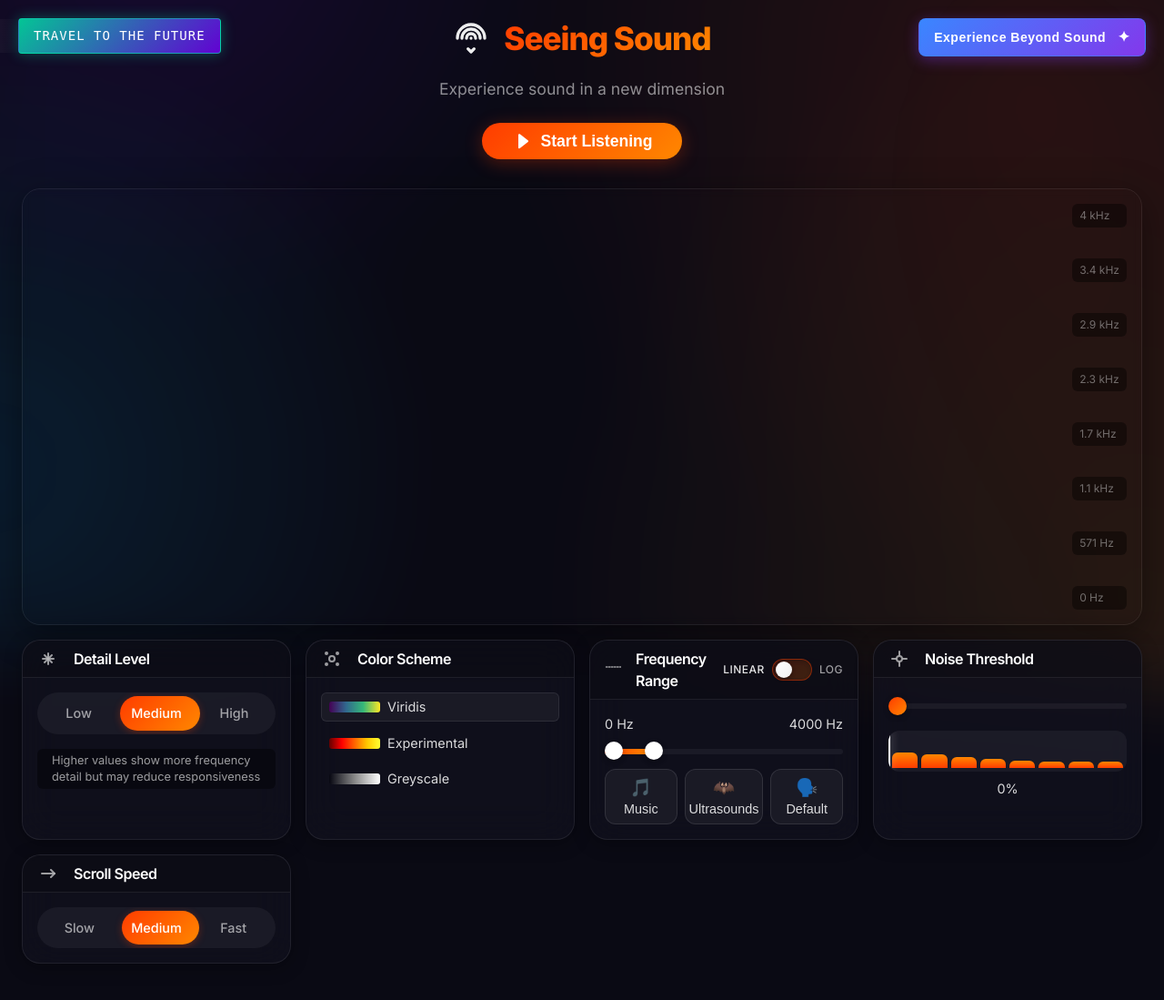
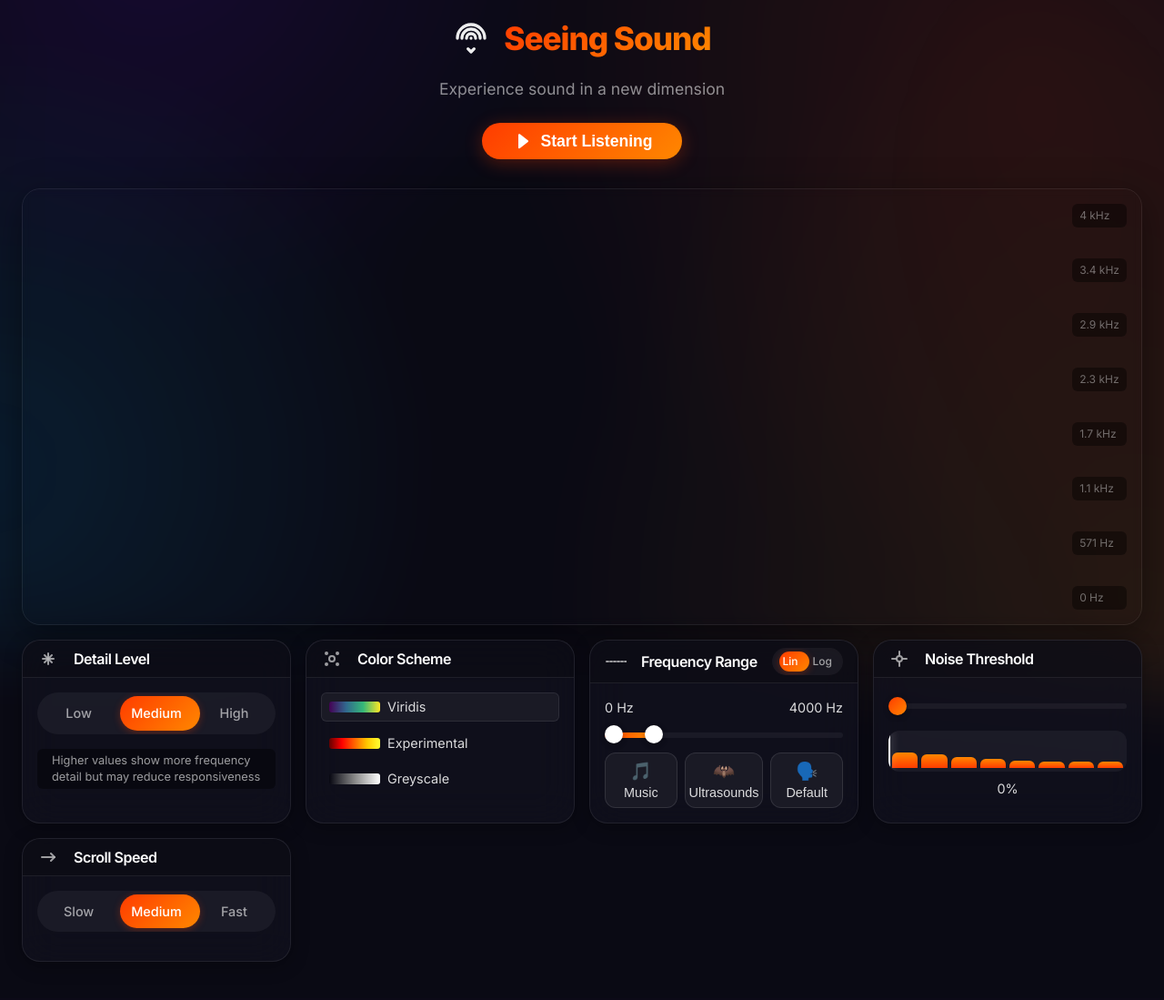
Before and after one commit to cheriestoner/Seeing-Voice, a Flask app: page / in a window 1280 px wide. Shown: the whole page at 91% size. After the commit the page ends 1057 px from the top, so only its background shows below. Run offline with Flask 3, Linux system fonts and the light colour scheme.

Commit message:
merge segmented control switch

```diff
--- a/static/css/styles.css
+++ b/static/css/styles.css
@@ -405,8 +405,20 @@ main {
     background-color: var(--input-background);
     border-radius: var(--radius-round);
     padding: var(--space-xs);
+    overflow: hidden;
+}
+
+.card-content .segmented-control {
     margin-bottom: var(--space-md);
-    overflow: hidden;
+}
+
+.card-header .segmented-control {
+    margin-left: auto;
+}
+
+.card-header .segmented-control label {
+    font-size: 0.75rem;
+    padding: 2px 8px;
 }
 
 .segmented-control input[type="radio"] {
@@ -443,38 +455,6 @@ main {
     transition: transform var(--transition-bounce), width var(--transition-medium);
 }
 
-/* Speed control (same improvements as segmented control) */
-.speed-control {
-    display: flex;
-    position: relative;
-    background-color: var(--input-background);
-    border-radius: var(--radius-round);
-    padding: var(--space-xs);
-    overflow: hidden;
-}
-
-.speed-control input[type="radio"] {
-    display: none;
-}
-
-.speed-control label {
-    flex: 1;
-    text-align: center;
-    padding: var(--space-sm) var(--space-xs);
-    font-size: 0.9rem;
-    font-weight: 500;
-    color: var(--text-dim);
-    cursor: pointer;
-    position: relative;
-    z-index: 2;
-    transition: color var(--transition-fast);
-    border-radius: var(--radius-round);
-    white-space: nowrap;
-}
-
-.speed-control input[type="radio"]:checked + label {
-    color: var(--text-bright);
-}
 
 /* Tooltips */
 .tooltip {
@@ -835,8 +815,7 @@ footer {
         font-size: 2rem;
     }
 
-    .segmented-control label,
-    .speed-control label {
+    .segmented-control label {
         font-size: 0.75rem;
         padding: var(--space-xs);
     }
--- a/static/js/app.js
+++ b/static/js/app.js
@@ -8,11 +8,12 @@
 
 // Constants for visualization
 const MIN_THRESHOLD = 3e-3; // Minimum shader threshold — prevents near-silent pixels from showing palette color
+const CURSOR_X = 0.67;      // Horizontal position of the newest-data cursor (0 = left, 1 = right)
 
 const SCROLL_SPEEDS = {
-    'slow': 1,
-    'medium': 2,
-    'fast': 3
+    'slow': 3,
+    'medium': 6,
+    'fast': 12
 };
 
 const PRESETS = {
@@ -180,15 +181,14 @@ class SeeingSound {
             void main() {
                 vec3 backgroundColor = vec3(0.027, 0.027, 0.067); // #070711
 
-                // Right half is empty - Visualization starts from the center to the left
-                if (v_uv.x > 0.5) {
+                // Right portion is empty — cursor position controlled by CURSOR_X
+                if (v_uv.x > ${CURSOR_X}) {
                     gl_FragColor = vec4(backgroundColor, 1.0);
                     return;
                 }
 
-                // X mapping: center (v_uv.x=0.5) = newest, left edge = oldest
-                // Map v_uv.x in [0, 0.5] -> texture x in [u_offset - u_visible_width, u_offset]
-                float x = u_offset + (2.0 * v_uv.x - 1.0) * u_visible_width;
+                // X mapping: cursor (v_uv.x=CURSOR_X) = newest, left edge = oldest
+                float x = u_offset + (v_uv.x / ${CURSOR_X} - 1.0) * u_visible_width;
                 x = fract(x);
 
                 // Y mapping (Frequency Zoom)
@@ -208,10 +208,17 @@ class SeeingSound {
                 float amp = texture2D(u_texture, vec2(x, y)).r;
                 vec3 color = getColor(v_uv.y, amp);
 
-                // Grid lines (horizontal freq lines + vertical time lines in left half)
-                if (mod(v_uv.y * 8.0, 1.0) < 0.02 || mod(v_uv.x * 10.0, 1.0) < 0.02) {
-                    color += vec3(0.1);
+                // Spawn flash — exponential brightness boost at the newest data edge (skip background)
+                if (amp >= u_threshold) {
+                    float distFromEdge = ${CURSOR_X} - v_uv.x;
+                    float spawnBoost = 1.0 + 2.5 * exp(-distFromEdge * 40.0);
+                    color *= spawnBoost;
                 }
+
+                // // Grid lines (horizontal freq lines + vertical time lines in left half)
+                // if (mod(v_uv.y * 8.0, 1.0) < 0.02 || mod(v_uv.x * 10.0, 1.0) < 0.02) {
+                //     color += vec3(0.1);
+                // }
 
                 // Fade out on the far left (oldest data)
                 float fadeAlpha = 1.0;
@@ -222,8 +229,8 @@ class SeeingSound {
 
                 // Tiny blur at the right edge (newest data) — softens without visible lag
                 float edgeBlur = 0.02;
-                if (v_uv.x > (0.5 - edgeBlur)) {
-                    fadeAlpha *= smoothstep(0.5, 0.5 - edgeBlur, v_uv.x);
+                if (v_uv.x > (${CURSOR_X} - edgeBlur)) {
+                    fadeAlpha *= smoothstep(${CURSOR_X}, ${CURSOR_X} - edgeBlur, v_uv.x);
                 }
 
                 color = mix(backgroundColor, color, fadeAlpha);
@@ -316,14 +323,14 @@ class SeeingSound {
             this.updateFrequencyScale(); // update when slider max changes
         });
 
-        // Scale toggle checkbox
-        const scaleToggle = document.getElementById('scaleToggle');
-        if (scaleToggle) {
-            scaleToggle.addEventListener('change', (e) => {
-                this.settings.scale = e.target.checked ? 'log' : 'linear';
+        // Scale segmented control
+        document.querySelectorAll('input[name="scale-radio"]').forEach(radio => {
+            radio.addEventListener('change', (e) => {
+                this.settings.scale = e.target.value;
+                this.updateSegmentedControlIndicators();
                 this.updateFrequencyScale();
             });
-        }
+        });
 
         // Frequency preset buttons
         document.querySelectorAll('.preset-btn').forEach(btn => {
@@ -352,10 +359,10 @@ class SeeingSound {
                 document.getElementById('minFreqLabel').textContent = `${preset.minFreq} Hz`;
                 document.getElementById('maxFreqLabel').textContent = `${preset.maxFreq} Hz`;
 
-                // Update toggle checkbox state
-                if (scaleToggle) {
-                    scaleToggle.checked = preset.scale === 'log';
-                }
+                // Update scale radio
+                const scaleRadio = document.querySelector(`input[name="scale-radio"][value="${preset.scale}"]`);
+                if (scaleRadio) scaleRadio.checked = true;
+                this.updateSegmentedControlIndicators();
 
                 this.updateRangeSliderTrack();
 
@@ -410,27 +417,18 @@ class SeeingSound {
      * Update segmented control indicators
      */
     updateSegmentedControlIndicators() {
-        // FFT size indicator
-        const fftRadio = document.querySelector(`input[name="fft-radio"][value="${this.settings.fftSize}"]:checked`);
-        if (fftRadio) {
-            const fftLabel = fftRadio.nextElementSibling;
-            const fftIndicator = fftRadio.closest('.segmented-control').querySelector('.selection-indicator');
+        const update = (name, value) => {
+            const radio = document.querySelector(`input[name="${name}"][value="${value}"]:checked`);
+            if (!radio) return;
+            const label = radio.nextElementSibling;
+            const indicator = radio.closest('.segmented-control').querySelector('.selection-indicator');
+            indicator.style.width = `${label.offsetWidth}px`;
+            indicator.style.transform = `translateX(${label.offsetLeft}px)`;
+        };
 
-            // Position and size the indicator
-            fftIndicator.style.width = `${fftLabel.offsetWidth}px`;
-            fftIndicator.style.transform = `translateX(${fftLabel.offsetLeft}px)`;
-        }
-
-        // Scroll speed indicator
-        const speedRadio = document.querySelector(`input[name="speed-radio"][value="${this.settings.scrollSpeed}"]:checked`);
-        if (speedRadio) {
-            const speedLabel = speedRadio.nextElementSibling;
-            const speedIndicator = speedRadio.closest('.speed-control').querySelector('.selection-indicator');
-
-            // Position and size the indicator
-            speedIndicator.style.width = `${speedLabel.offsetWidth}px`;
-            speedIndicator.style.transform = `translateX(${speedLabel.offsetLeft}px)`;
-        }
+        update('fft-radio', this.settings.fftSize);
+        update('speed-radio', this.settings.scrollSpeed);
+        update('scale-radio', this.settings.scale);
     }
 
     /**
--- a/templates/index.html
+++ b/templates/index.html
@@ -105,98 +105,6 @@
             margin-left: 5px;
         }
 
-        /* Scale Toggle Switch */
-        .scale-toggle-container {
-            display: flex;
-            align-items: center;
-            gap: 8px;
-            margin-left: auto;
-        }
-
-        .scale-label-text {
-            font-size: 0.75rem;
-            color: rgba(255, 255, 255, 0.6);
-            font-weight: 500;
-            text-transform: uppercase;
-            letter-spacing: 0.5px;
-            transition: color 0.3s ease;
-        }
-
-        .scale-toggle-container .scale-label-text:first-child {
-            color: rgba(255, 255, 255, 0.9);
-        }
-
-        .scale-toggle-switch {
-            position: relative;
-            display: inline-block;
-            width: 44px;
-            height: 24px;
-            cursor: pointer;
-        }
-
-        .scale-toggle-switch input {
-            opacity: 0;
-            width: 0;
-            height: 0;
-        }
-
-        .scale-toggle-slider {
-            position: absolute;
-            top: 0;
-            left: 0;
-            right: 0;
-            bottom: 0;
-            background: linear-gradient(135deg, rgba(255, 60, 0, 0.2), rgba(255, 120, 0, 0.2));
-            border: 1px solid rgba(255, 60, 0, 0.4);
-            border-radius: 24px;
-            transition: all 0.3s ease;
-            box-shadow: inset 0 2px 4px rgba(0, 0, 0, 0.2);
-        }
-
-        .scale-toggle-slider::before {
-            content: "";
-            position: absolute;
-            height: 18px;
-            width: 18px;
-            left: 3px;
-            bottom: 2px;
-            background: linear-gradient(135deg, #fff, #f0f0f0);
-            border-radius: 50%;
-            transition: all 0.3s ease;
-            box-shadow: 0 2px 4px rgba(0, 0, 0, 0.3);
-        }
-
-        .scale-toggle-switch input:checked + .scale-toggle-slider {
-            background: linear-gradient(135deg, rgba(0, 243, 178, 0.3), rgba(119, 0, 255, 0.3));
-            border-color: rgba(0, 243, 178, 0.6);
-        }
-
-        .scale-toggle-switch input:checked + .scale-toggle-slider::before {
-            transform: translateX(20px);
-            background: linear-gradient(135deg, #00f3b2, #7700ff);
-            box-shadow: 0 2px 6px rgba(0, 243, 178, 0.4);
-        }
-
-        .scale-toggle-switch:hover .scale-toggle-slider {
-            box-shadow: inset 0 2px 4px rgba(0, 0, 0, 0.2), 0 0 8px rgba(255, 60, 0, 0.3);
-        }
-
-        .scale-toggle-switch input:checked:hover + .scale-toggle-slider {
-            box-shadow: inset 0 2px 4px rgba(0, 0, 0, 0.2), 0 0 8px rgba(0, 243, 178, 0.4);
-        }
-
-        /* Update label colors based on toggle state */
-        .scale-toggle-switch input:checked ~ .scale-label-text:last-child {
-            color: rgba(255, 255, 255, 0.9);
-        }
-
-        .scale-toggle-container:has(input:checked) .scale-label-text:first-child {
-            color: rgba(255, 255, 255, 0.6);
-        }
-
-        .scale-toggle-container:has(input:checked) .scale-label-text:last-child {
-            color: rgba(255, 255, 255, 0.9);
-        }
     </style>
 </head>
 <body>
@@ -204,8 +112,8 @@
         <div class="backdrop-blur"></div>
         <div class="backdrop-gradient"></div>
 
-        <a href="/retro" class="future-travel-btn">Travel to the Future</a>
-        <a href="/soundscape" class="soundscape-btn">Experience Beyond Sound</a>
+        <!-- <a href="/retro" class="future-travel-btn">Travel to the Future</a> -->
+        <!-- <a href="/soundscape" class="soundscape-btn">Experience Beyond Sound</a> -->
 
         <header>
             <div class="logo-container">
@@ -330,13 +238,12 @@
                                 </svg>
                             </div>
                             <h2>Frequency Range</h2>
-                            <div class="scale-toggle-container">
-                                <span class="scale-label-text">Linear</span>
-                                <label class="scale-toggle-switch">
-                                    <input type="checkbox" id="scaleToggle">
-                                    <span class="scale-toggle-slider"></span>
-                                </label>
-                                <span class="scale-label-text">Log</span>
+                            <div class="segmented-control">
+                                <input type="radio" name="scale-radio" id="scale-linear" value="linear" checked>
+                                <label for="scale-linear">Lin</label>
+                                <input type="radio" name="scale-radio" id="scale-log" value="log">
+                                <label for="scale-log">Log</label>
+                                <span class="selection-indicator"></span>
                             </div>
                         </div>
                         <div class="card-content">
@@ -414,7 +321,7 @@
                             <h2>Scroll Speed</h2>
                         </div>
                         <div class="card-content">
-                            <div class="speed-control">
+                            <div class="segmented-control">
                                 <input type="radio" name="speed-radio" id="speed-slow" value="slow">
                                 <label for="speed-slow">Slow</label>
 
```
